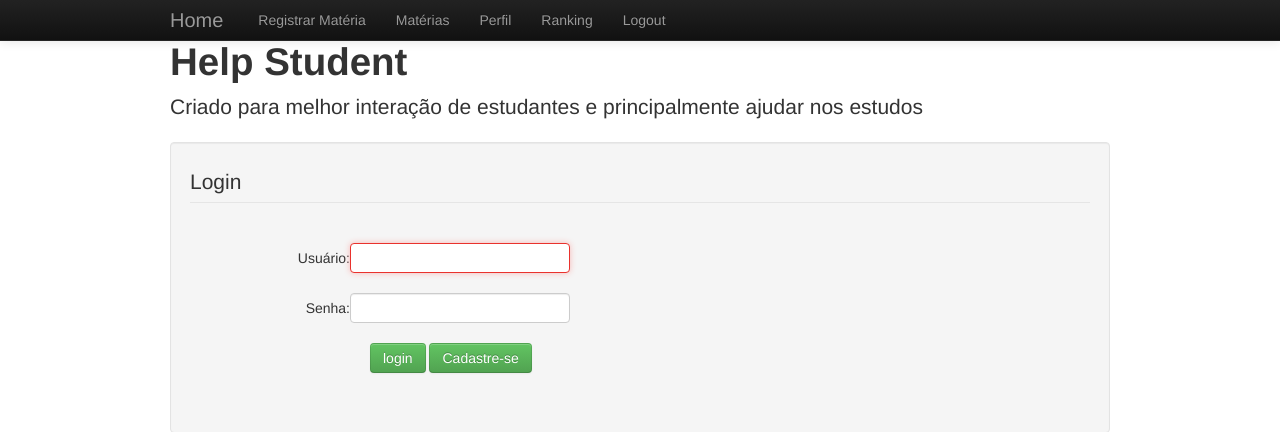
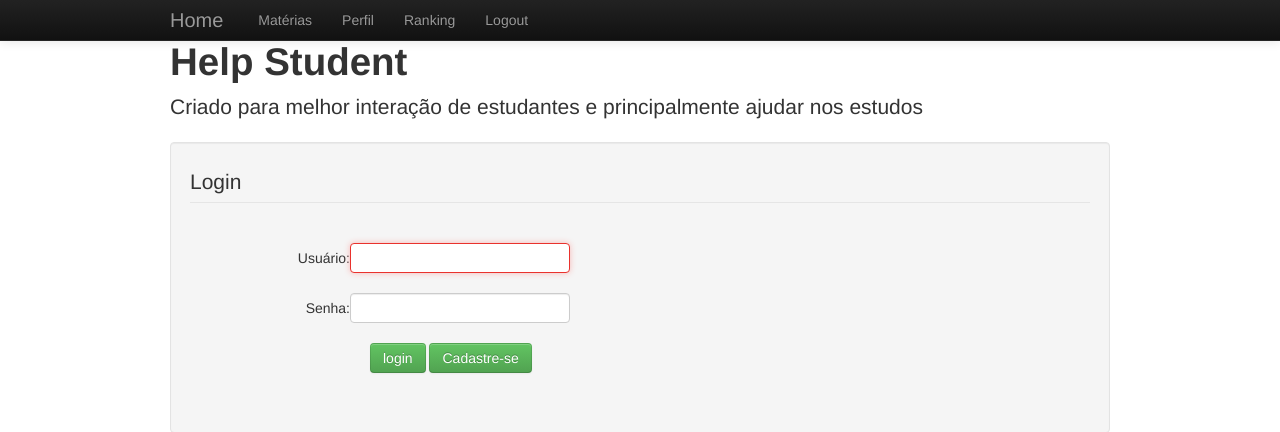
Before and after one commit to FlavioAugusto/Help_Student, a Django app: page /accounts/login/?next=/matter/ in a window 1280 px wide. Shown: the top 432 px of the page. Run offline with Django 3.2, Linux system fonts and the light colour scheme; parts of the project's set-up code (start-up, migrations or seed data) failed here and were passed over.

Commit message:
Alterado a forma de acesso ao registro de matéria

```diff
--- a/help_student/templates/base.html
+++ b/help_student/templates/base.html
@@ -21,9 +21,6 @@
             <a class="brand" href="/">Home</a>
             <div class="nav-collapse collapse">
                 <ul class="nav">
-                    <li class="">
-                        <a href="/matter">Registrar Matéria</a>
-                    </li>
                     <li class="">
                         <a href="/matter/status/">Matérias</a>
                     </li>
--- a/help_student/templates/status_matter.html
+++ b/help_student/templates/status_matter.html
@@ -6,6 +6,7 @@
             <div class="controls">
                 {{ form }}
                 <input type="submit" class="btn btn-success" value="Mudar">
+                <a href="/matter"><input type="button" class="btn btn-success" value="Cadastrar Matéria"></a>
             </div>
         </div>
     </form>
```
